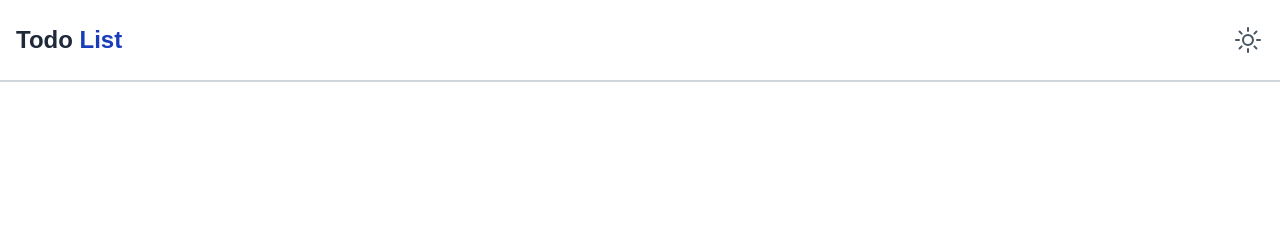
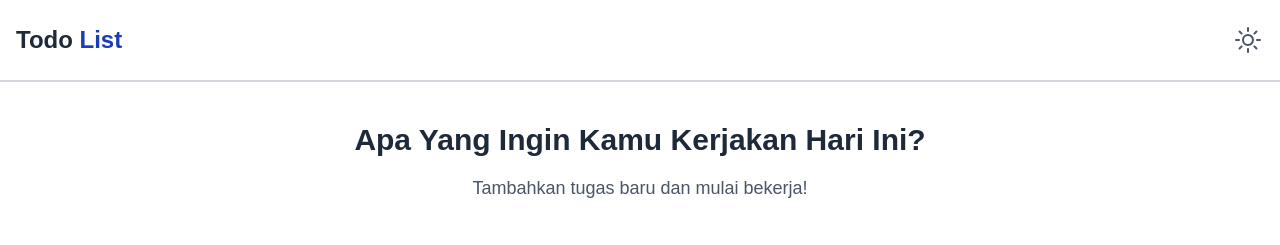
Before and after one commit to charlienicholas/To-Do-List, a website: page index.html in a window 1280 px wide. Drawn offline with Linux system fonts and the light colour scheme.

Commit message:
feat: menambahkan judul & deskripsi di main section

```diff
--- a/index.html
+++ b/index.html
@@ -37,6 +37,18 @@
     <!-- Navbar End -->
 
     <!-- Main Content Start -->
+
+    <!-- Judul & Deskripsi Start -->
+    <div class="container mx-auto px-4 py-10 text-center">
+        <h1 class="capitalize text-xl md:text-2xl lg:text-3xl font-bold text-gray-800 dark:text-white mb-4">Apa yang ingin kamu kerjakan hari ini?</h1>
+        <p class="text-sm md:text-base lg:text-lg text-gray-600 dark:text-gray-400">Tambahkan tugas baru dan mulai bekerja!</p>
+    </div>
+    <!-- Judul & Deskripsi End -->
+
+
+
+
+
     <!-- Main Content End -->
 
     <script src="src/js/script.js"></script>
```
Also changed, not shown: src/css/output.css.
